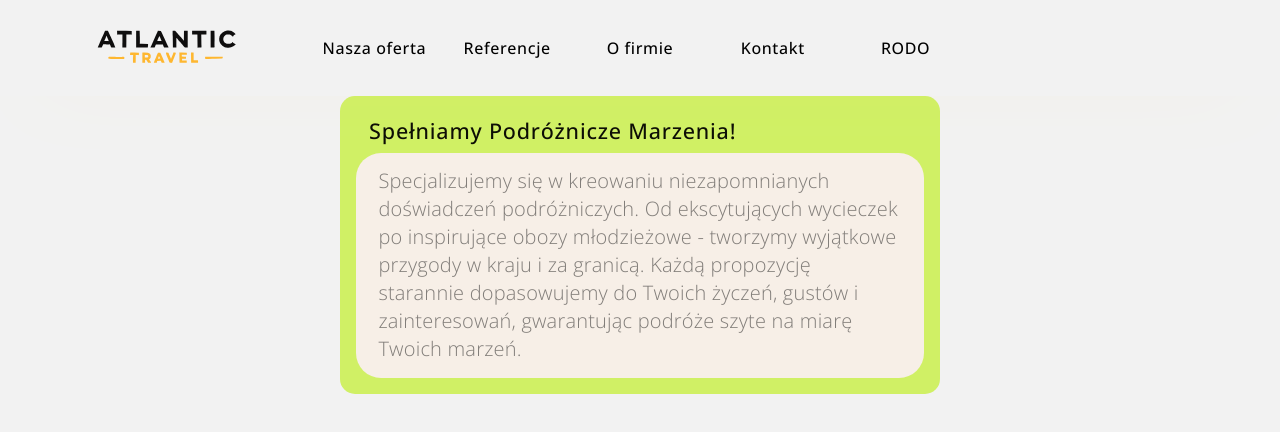
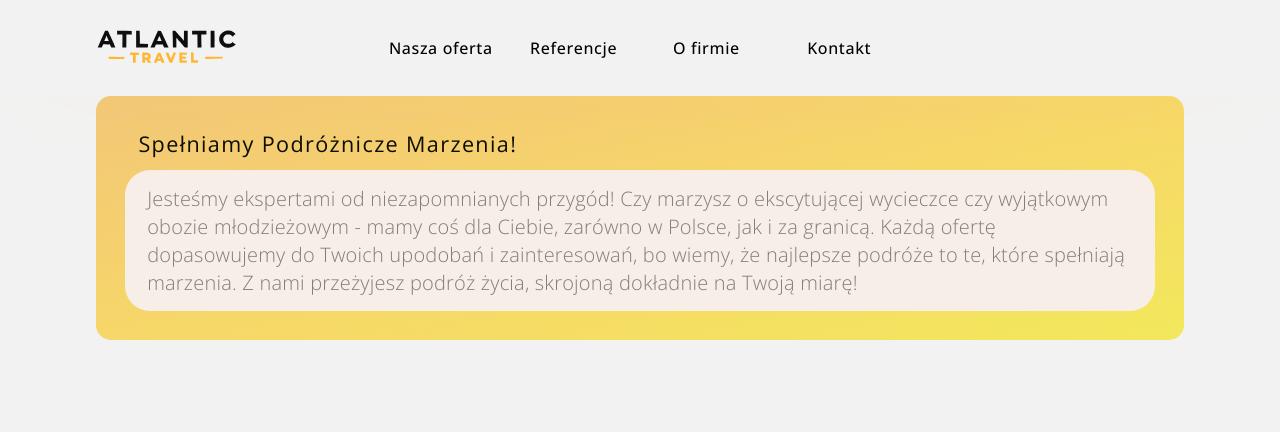
Before and after one commit to michalkrudysz/atlantic-travel, a React (Vite) app in the folder client/: page / in a window 1280 px wide. Shown: the top 432 px of the page. Built offline with nearby package versions, Linux system fonts and the light colour scheme.

Commit message:
Adjusted the welcome module for wider displays.

```diff
--- a/client/src/components/Header.module.scss
+++ b/client/src/components/Header.module.scss
@@ -10,13 +10,13 @@
   box-shadow: 1px 13px 77px -46px rgba(242, 199, 119, 1);
   .logo {
     width: 35vw;
-    cursor: pointer;
 
     img,
     svg {
       width: 100%;
       height: auto;
       transition: transform 0.5s ease-in-out;
+      cursor: pointer;
     }
   }
 
--- a/client/src/components/Menu.tsx
+++ b/client/src/components/Menu.tsx
@@ -8,7 +8,6 @@ export default function Menu() {
         <li>Referencje</li>
         <li>O firmie</li>
         <li>Kontakt</li>
-        <li>RODO</li>
       </ul>
     </div>
   );
--- a/client/src/components/WelcomeModule.module.scss
+++ b/client/src/components/WelcomeModule.module.scss
@@ -4,7 +4,14 @@
   margin: 0 auto;
   padding: 1rem;
   border-radius: 15px;
-  background-color: #d0f065;
+  background-image: linear-gradient(
+    to right bottom,
+    #f2c777,
+    #f5ce70,
+    #f6d769,
+    #f5df62,
+    #f2e85c
+  );
 
   h1 {
     padding: 0.5rem 0;
@@ -12,7 +19,6 @@
     text-align: left;
     font-size: calc(0.95rem + 0.5vw);
     font-weight: 500;
-    color: #0c0d05;
     letter-spacing: 0.05rem;
   }
 
@@ -33,3 +39,72 @@
     }
   }
 }
+
+@media (min-width: 576px) {
+  .container {
+    max-width: 540px;
+  }
+}
+
+@media (min-width: 768px) {
+  .container {
+    max-width: 720px;
+  }
+}
+
+@media (min-width: 992px) {
+  .container {
+    width: 95vw;
+    max-width: 90vw;
+    padding: 1.5rem;
+
+    h1 {
+      letter-spacing: 0.085rem;
+      font-weight: 400;
+      color: #0c0d05;
+    }
+
+    .text {
+      margin-top: 0.5rem;
+    }
+  }
+}
+
+@media (min-width: 1200px) {
+  .container {
+    max-width: 85vw;
+    padding: 1.8rem;
+
+    h1 {
+      padding-left: 0.85rem;
+    }
+  }
+}
+
+@media (min-width: 1520px) {
+  .container {
+    max-width: 85vw;
+    padding: 3.5rem;
+    background-color: #d0f065;
+
+    .text {
+      padding: 1.4rem 1.8rem;
+    }
+  }
+}
+
+@media (min-width: 1600px) {
+  .container {
+    max-width: 80vw;
+
+    h1 {
+      font-size: calc(1rem + 0.5vw);
+      font-weight: 400;
+    }
+
+    .text {
+      margin-top: 1rem;
+      padding: 1.8rem 2rem;
+    }
+  }
+}
--- a/client/src/components/WelcomeModule.tsx
+++ b/client/src/components/WelcomeModule.tsx
@@ -6,11 +6,12 @@ export default function WelcomeModule() {
       <h1>Spełniamy Podróżnicze Marzenia!</h1>
       <div className={classes.text}>
         <p>
-          Specjalizujemy się w kreowaniu niezapomnianych doświadczeń
-          podróżniczych. Od ekscytujących wycieczek po inspirujące obozy
-          młodzieżowe - tworzymy wyjątkowe przygody w kraju i za granicą. Każdą
-          propozycję starannie dopasowujemy do Twoich życzeń, gustów i
-          zainteresowań, gwarantując podróże szyte na miarę Twoich marzeń.
+          Jesteśmy ekspertami od niezapomnianych przygód! Czy marzysz o
+          ekscytującej wycieczce czy wyjątkowym obozie młodzieżowym - mamy coś
+          dla Ciebie, zarówno w Polsce, jak i za granicą. Każdą ofertę
+          dopasowujemy do Twoich upodobań i zainteresowań, bo wiemy, że
+          najlepsze podróże to te, które spełniają marzenia. Z nami przeżyjesz
+          podróż życia, skrojoną dokładnie na Twoją miarę!
         </p>
       </div>
     </div>
```
